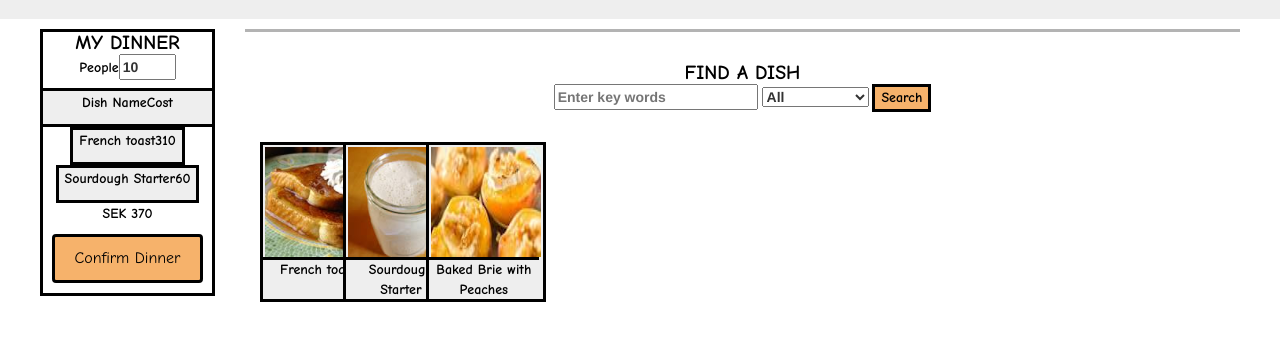
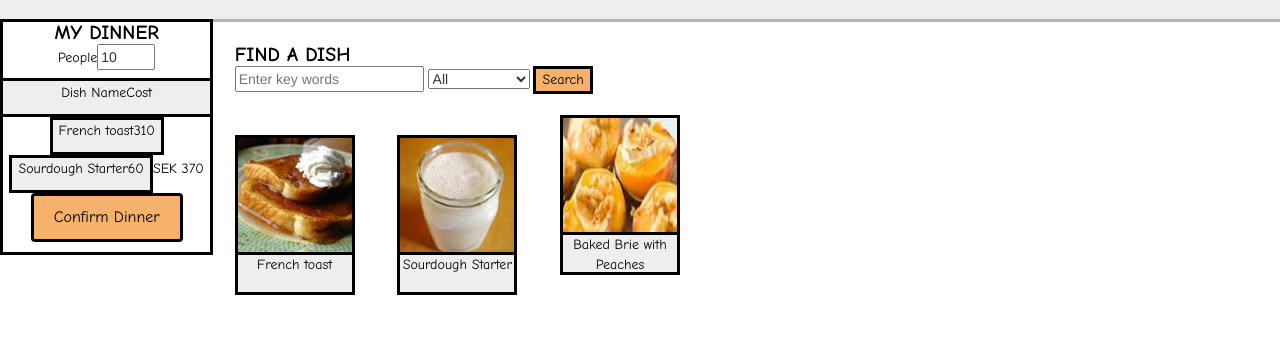
Before and after one commit to sKiHPPer/party_parrot, a plain HTML site: page menu.html in a window 1280 px wide. Shown: the part 76-416 px from the top of the page. Drawn offline with nearby package versions, Linux system fonts and the light colour scheme.

Commit message:
fhuerhise

```diff
--- a/index.css
+++ b/index.css
@@ -31,13 +31,17 @@ button {
     padding: 0% 0%;
     height: 160px;
     width: 120px;
+    margin-left: 2%;
+    margin-right: 2%;
+
 }
 
 .dish_name_menu {
     border-top: 3px solid black;
     margin:0%;
     height: 40px;
-    width: 110px;
+    width: 114px;
+    vertical-align: middle;
 }
 
 
@@ -84,11 +88,14 @@ button {
 .sidebar_btn{
     background-color: #eeeeee;
 }
+.nopad {
+    padding: 0px 0px;
+}
 
 .search_bars {
     border-top: 3px solid #b3b3b3;
     justify-content: space-between;
-    padding: 3% 5%;
+    padding: 2% 2%;
 
 }
 
--- a/js/view/menuView.js
+++ b/js/view/menuView.js
@@ -9,7 +9,7 @@ var MenuView = function (container, model,type) {
     for(dish in AllDishes){
         tha_dish=AllDishes[dish];
         //alert("image: "+"<img src='"+images/tha_dish.image+"'></img>")
-        html=html+"<div class='col-md-1'><button id='image' class='btn_image'><img class='small_img' src='images/"+tha_dish.image+"' width='110' height='110'></img>"+"<p class='dish_name_menu'>"+tha_dish.name+"</p></button></div>";
+        html=html+"<button id='image' class='btn_image'><img class='small_img' src='images/"+tha_dish.image+"' width='114' height='114'></img>"+"<p class='dish_name_menu'>"+tha_dish.name+"</p></button>";
     }
 
     document.getElementById('menuView').innerHTML=html;
--- a/menu.html
+++ b/menu.html
@@ -9,7 +9,7 @@
     <!-- Bootstrap CSS -->
 		<link rel="stylesheet" href="http://netdna.bootstrapcdn.com/bootstrap/3.1.0/css/bootstrap.min.css">
 		<link rel="stylesheet" type="text/css" href="index.css"/>
-		<link rel="stylesheet" type="text/css" href="header.css"/>
+		<!--<link rel="stylesheet" type="text/css" href="header.css"/>-->
 
   </head>
   <body>
@@ -20,17 +20,17 @@
 		</div>
 	</div>
 
-	<div class="container-fluid">
+	<div class="container-fluid nopad">
 		<div class="wrapper">
 			<div class="row">
-				<div class="col-md-2">
+				<div class="col-md-2 nopad">
 					<div class="sidebar text-center">
 							<span id="sidebar"></span>
 						<!--Här ska Sidebaren som syns på alla sidor utom startsidan+confirmdinnerView vara. Den ska uppdateras när menyn uppdateras-->
 					</div>
 				</div>
 
-				<div class="col-md-10 dynamicView">
+				<div class="col-md-10 dynamicView nopad">
 					<div class="dynamicView">
 						<div class="row">
 							<div class="search_bars">
```
